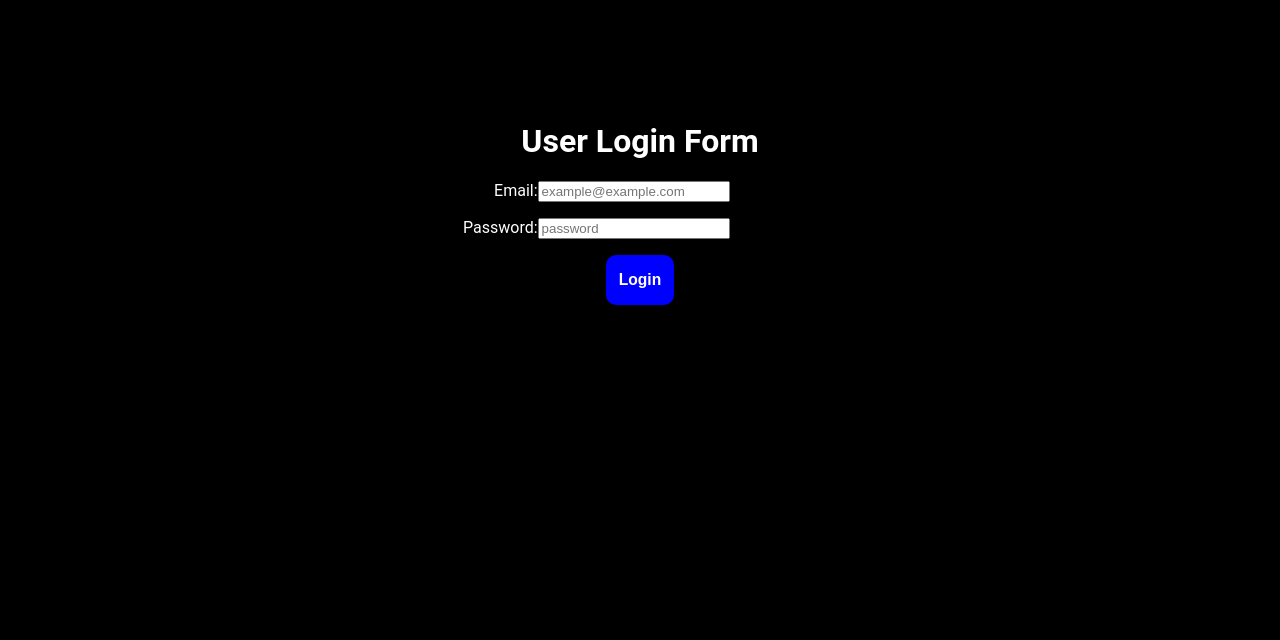
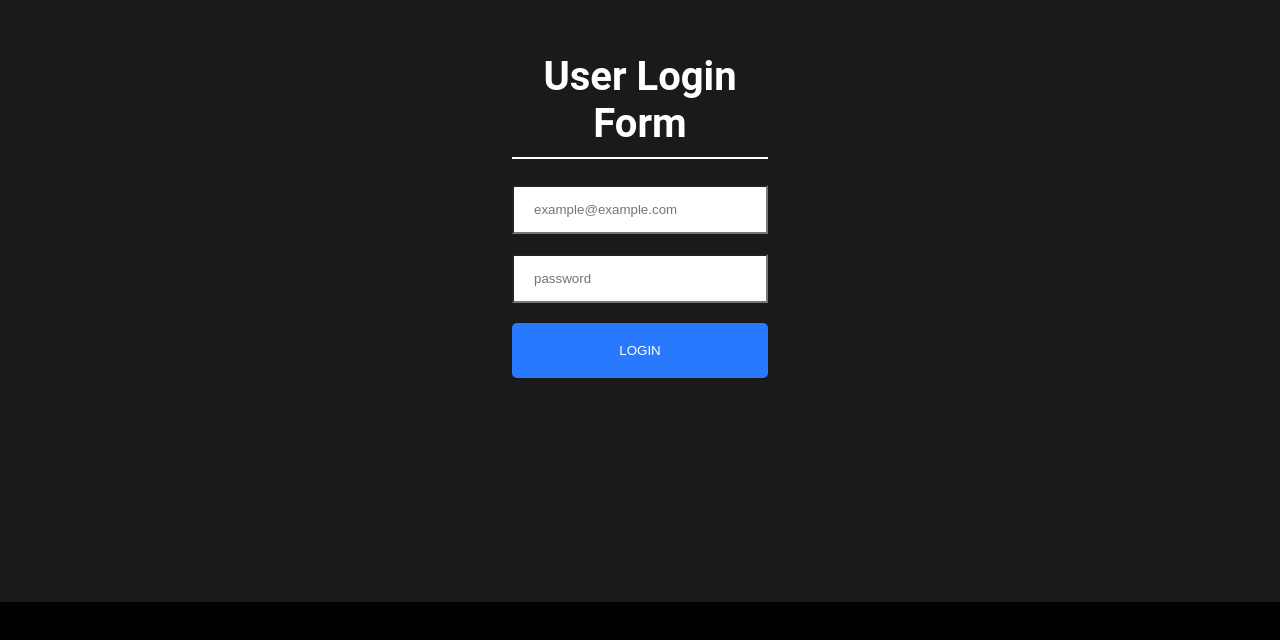
Before and after one commit to kodiri/project-skeleton, a React (Create React App) app: page /login in a window 1280 px wide. Shown: the part 198-838 px from the top of the page. After the commit the page ends 800 px from the top, so only its background shows below. Built offline with nearby package versions, Linux system fonts and the light colour scheme.

Commit message:
Adjust UserLogin and UserRegisration to match Join UI

```diff
--- a/src/frontend/components/ChatModule/Join/Join.css
+++ b/src/frontend/components/ChatModule/Join/Join.css
@@ -38,7 +38,7 @@ html, body {
     border-bottom: 2px solid white;
   }
 
-  .button button mt-20 {
+  .button {
       color: #fff !important;
       text-transform: uppercase;
       text-decoration: none;
--- a/src/frontend/components/UserLogin/UserLogin.css
+++ b/src/frontend/components/UserLogin/UserLogin.css
@@ -1,25 +1,40 @@
 .UserLoginOuterContainer {
-  margin: 40vh 0;
-  color: white;
+  display: flex;
+  justify-content: center;
+  text-align: center;
+  height: 100vh;
+  align-items: center;
+  background-color: #1A1A1D;
+}
+.UserLoginInnerContainer {
+  width: 20%;
 }
 
-  .Input-Container {
-    margin-top: 2vh;
-    align-items: right;
-    width: 57vw;
-    display: flex;
-    justify-content: flex-end;
+  .EmailInput, .PasswordInput {
+    border-radius: 0;
+    padding: 15px 20px;
+    width: 100%;
   }
 
-  input {
-    width: 15vw;
+  .heading {
+    color: white;
+    font-size: 2.5em;
+    padding-bottom: 10px;
+    border-bottom: 2px solid white;
   }
 
-  .UserLoginButton {
-    margin-top: 2vh;
-    padding: 0 1vw;
-    background-color: blue;
-    color: white;
-    border: transparent;
-    border-radius: 10px;
+  .button {
+      color: #fff !important;
+      text-transform: uppercase;
+      text-decoration: none;
+      background: #2979FF;
+      padding: 20px;
+      border-radius: 5px;
+      display: inline-block;
+      border: none;
+      width: 100%;
   }
+
+  .mt-20 {
+    margin-top: 20px;
+  }
--- a/src/frontend/components/UserLogin/UserLogin.js
+++ b/src/frontend/components/UserLogin/UserLogin.js
@@ -58,31 +58,33 @@ class UserLogin extends Component {
                                     })
                                 }}>
                                 <div className='UserLoginOuterContainer'>
+                                    <div className='UserLoginInnerContainer'>
                                         <h2>{this.state.name ? `Welcome ${this.state.name}` : ''}</h2>
-                                    <h1>User Login Form</h1>
-                                    <div className='Input-Container'>
-                                        <label htmlFor='email'>Email:</label>
+                                        <h1 className='heading'>User Login Form</h1>
+                                        <div>
                                             <input
                                                 name='email'
-                                            className='Email'
+                                                className='EmailInput'
                                                 type='email'
                                                 placeholder='example@example.com'
                                                 value={this.state.email}
                                                 onChange={this.saveToState}
-                                            required />
+                                                required
+                                            />
                                         </div>
-                                    <div className='Input-Container'>
-                                        <label htmlFor='password'>Password:</label>
+                                        <div>
                                             <input
                                                 name='password'
-                                            className='Password'
+                                                className='PasswordInput mt-20'
                                                 type='password'
                                                 placeholder='password'
                                                 value={this.state.password}
                                                 onChange={this.saveToState}
-                                            required />
+                                                required
+                                            />
                                         </div>
-                                    <button className='UserLoginButton' type='submit'><h3>Login</h3></button>
+                                        <button className='button mt-20' type='submit'>Login</button>
+                                    </div>
                                 </div>
                             </form>
                         )
--- a/src/frontend/components/UserRegistration/UserRegistration.css
+++ b/src/frontend/components/UserRegistration/UserRegistration.css
@@ -1,24 +1,45 @@
-.UserRegistration-Container {
-    margin: 40vh 0;
-  }
+.UserRegistrationOuterContainer {
+  display: flex;
+  justify-content: center;
+  text-align: center;
+  height: 100vh;
+  align-items: center;
+  background-color: #1A1A1D;
+}
 
-  .Input-Container {
-    margin-top: 2vh;
-    align-items: right;
-    width: 57vw;
-    display: flex;
-    justify-content: flex-end;
-  }
+.UserRegistrationInnerContainer {
+  width: 20%;
+}
 
-  input {
-    width: 15vw;
-  }
+.UserNameInput, .EmailInput, .PasswordInput {
+  border-radius: 0;
+  padding: 15px 20px;
+  width: 100%;
+}
 
-  .UserRegistrationButton {
-    margin-top: 2vh;
-    padding: 0 1vw;
-    background-color: blue;
-    color: white;
-    border: transparent;
-    border-radius: 10px;
-  }
+.heading {
+  color: white;
+  font-size: 2.5em;
+  padding-bottom: 10px;
+  border-bottom: 2px solid white;
+}
+
+.button {
+    color: #fff !important;
+    text-transform: uppercase;
+    text-decoration: none;
+    background: #2979FF;
+    padding: 20px;
+    border-radius: 5px;
+    display: inline-block;
+    border: none;
+    width: 100%;
+}
+
+.mt-20 {
+  margin-top: 20px;
+}
+
+.PasswordLabel {
+  color: transparent;
+}
--- a/src/frontend/components/UserRegistration/UserRegistration.js
+++ b/src/frontend/components/UserRegistration/UserRegistration.js
@@ -57,12 +57,12 @@ class UserRegistration extends Component {
                                         password: ""
                                     })
                                 }}>
-                                <div className='UserRegistration-Container'>
-                                    <h1>User Registration Form</h1>
-                                    <div className='Input-Container'>
-                                        <label htmlFor='userName'>Username:</label>
+                                <div className='UserRegistrationOuterContainer'>
+                                    <div className='UserRegistrationInnerContainer'>
+                                        <h1 className='heading'>User Registration Form</h1>
+                                        <div>
                                             <input
-                                            className='UserName'
+                                                className='UserNameInput'
                                                 type='text'
                                                 placeholder='username'
                                                 name='name'
@@ -70,11 +70,10 @@ class UserRegistration extends Component {
                                                 onChange={this.saveToState}
                                                 required />
                                         </div>
-                                    <div className='Input-Container'>
-                                        <label htmlFor='email'>Email:</label>
+                                        <div>
                                             <input
                                                 name='email'
-                                            className='Email'
+                                                className='EmailInput'
                                                 type='email'
                                                 placeholder='example@example.com'
                                                 value={this.state.email}
@@ -82,17 +81,18 @@ class UserRegistration extends Component {
                                                 required />
                                         </div>
                                         <div className='Input-Container'>
-                                        <label htmlFor='password'>Password:</label>
+                                            <label className='PasswordLabel' htmlFor='password'>Password:</label>
                                             <input
                                                 name='password'
-                                            className='Password'
+                                                className='PasswordInput'
                                                 type='password'
                                                 placeholder='password'
                                                 value={this.state.password}
                                                 onChange={this.saveToState}
                                                 required />
                                         </div>
-                                    <button className='UserRegistrationButton' type='submit'><h3>Register</h3></button>
+                                        <button className='button mt-20' type='submit'>Register</button>
+                                    </div>
                                 </div>
                             </form>
                         )
```
Lines whose indentation alone changed are shown as unchanged.
